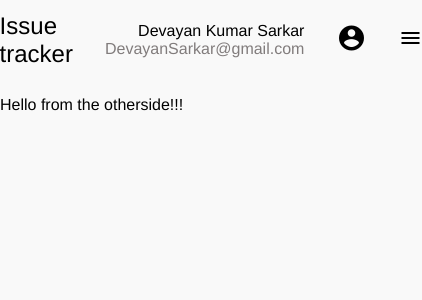
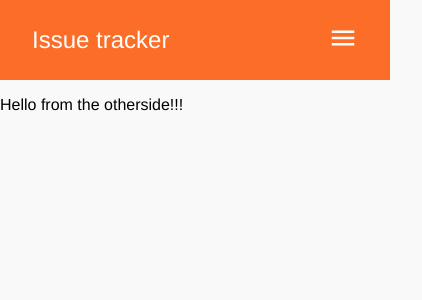
Before and after one commit to devayansarkar/issue-tracker, a Vue app in the folder frontend/: page /home in a window 390 px wide. Shown: the top 300 px of the page, 422 px wide, since content can reach past the window. Built offline with nearby package versions, Linux system fonts and the light colour scheme.

Commit message:
styles for responsiveness

```diff
--- a/frontend/src/styles/topbar.styles.scss
+++ b/frontend/src/styles/topbar.styles.scss
@@ -1,6 +1,16 @@
 @import 'variables.scss';
 
 .topbar {
+
+    background-color: $primary;
+    color: $light_text;
+
+    @include md() {
+        background-color: $background;
+        color: $dark_text;
+
+    }
+
     width: 100%;
     height: 5rem;
     display: flex;
@@ -15,6 +25,9 @@
     }
 
     .profile-container {
+        display: none;
+
+        @include md() {
             display: flex;
             align-items: center;
 
@@ -23,6 +36,8 @@
 
                 .email {
                     color: $medium_grey
+                }
+            }
         }
     }
 
@@ -34,5 +49,12 @@
             font-size: 30px;
         }
     }
+
+    .menu {
+        display: initial;
+
+        @include md() {
+            display: none;
         }
     }
+}
```
Lines whose indentation alone changed are shown as unchanged.
